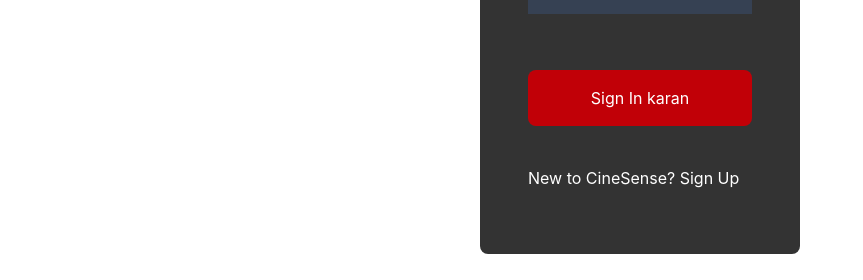
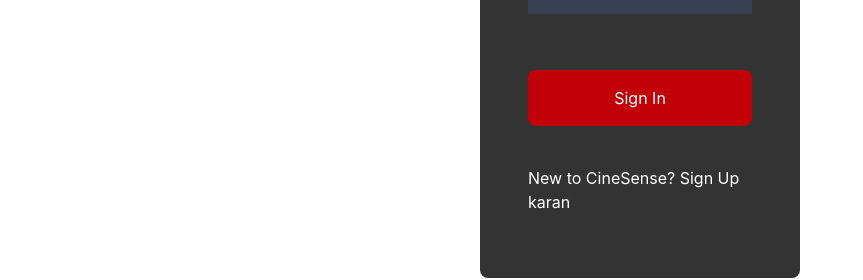
Before and after one commit to Karan3304/CineSense, a React (Create React App) app: page / in a window 1280 px wide. Shown: the part 406-686 px from the top of the page, without its empty margins (0-863 px from the left). Built offline with nearby package versions, Linux system fonts and the light colour scheme.

Commit message:
test update

```diff
--- a/src/components/Login.jsx
+++ b/src/components/Login.jsx
@@ -68,12 +68,12 @@
           className="p-4 my-6 bg-red-700 w-full rounded-lg"
           onClick={handleButtonClick}
         >
-          {SignInForm ? "Sign In karan" : "Sign Up karan"}
+          {SignInForm ? "Sign In" : "Sign Up"}
         </button>
         <p className="py-4 cursor-pointer" onClick={toggleSignInForm}>
           {SignInForm
-            ? "New to CineSense? Sign Up"
-            : "Already Registered? Sign In"}
+            ? "New to CineSense? Sign Up karan"
+            : "Already Registered? Sign In karan"}
         </p>
       </form>
     </div>
```
